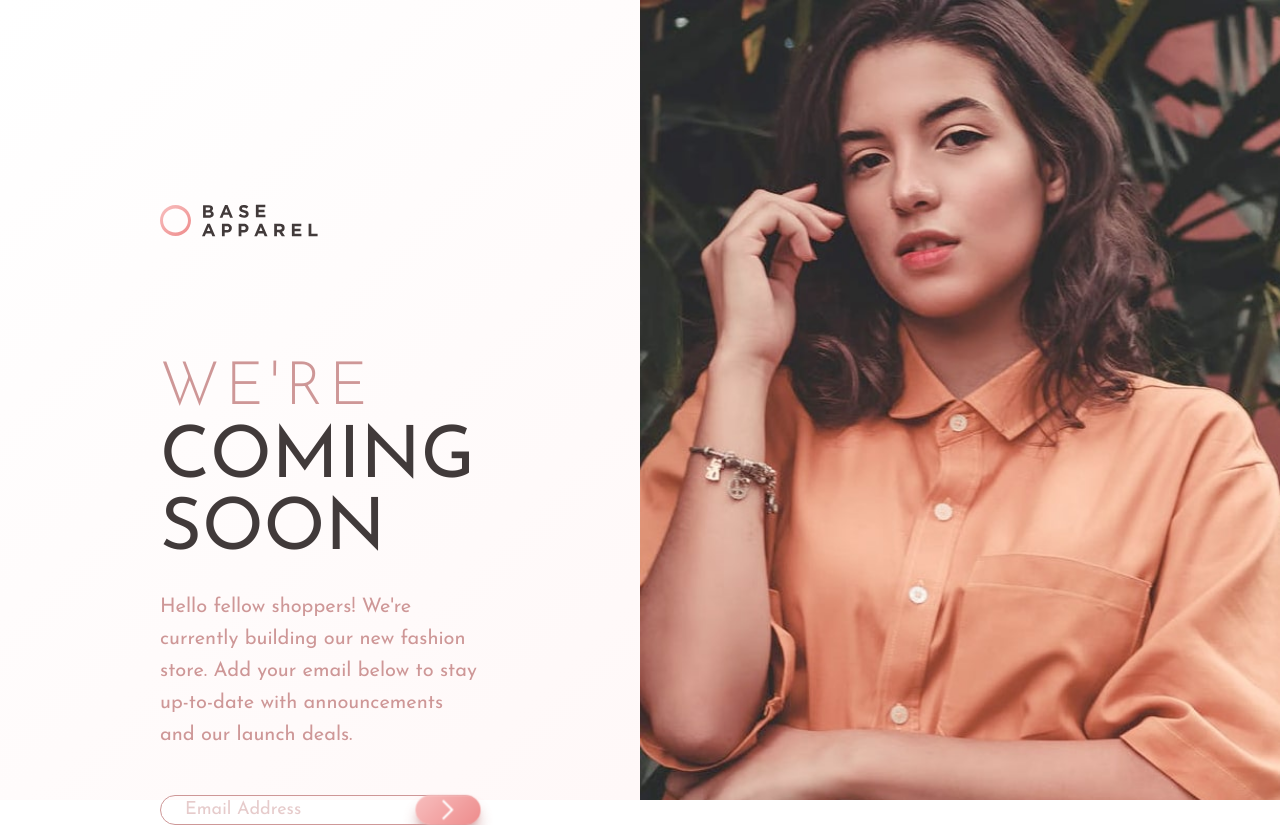
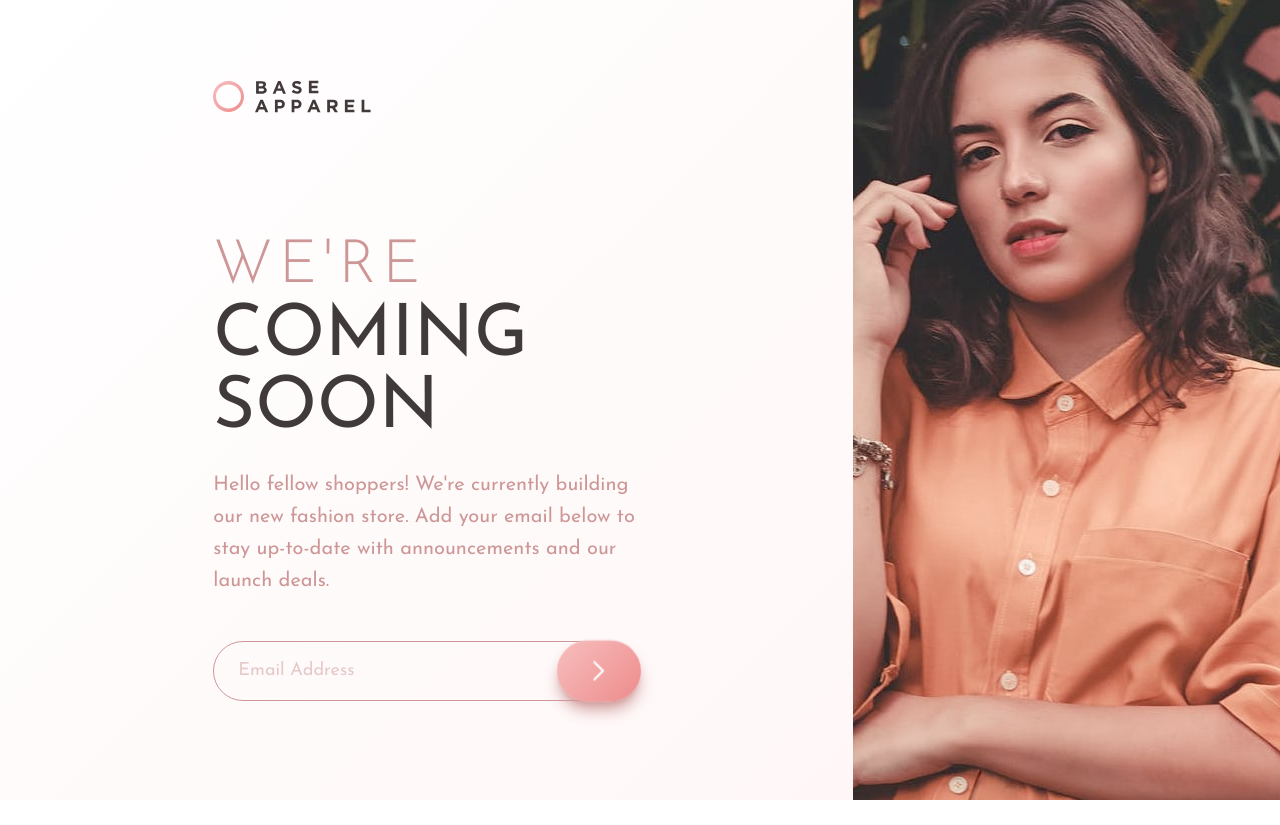
Before and after one commit to iArmanKarimi/challenge-coming-soon, a React (Vite) app: page / in a window 1280 px wide. After the commit the page ends 800 px from the top, so only its background shows below. Built offline with nearby package versions, Linux system fonts and the light colour scheme.

Commit message:
Fix: grid rows and cols

```diff
--- a/src/App.tsx
+++ b/src/App.tsx
@@ -6,8 +6,8 @@ import HeroImage from "./HeroImage";
 function App() {
 	return (
 		<div
-			className="bg-(image:--gradient-light) h-screen
-			xl:grid xl:grid-cols-2 xl:grid-rows-2 xl:gap-0"
+			className="bg-(image:--gradient-light) h-screen xl:items-center
+			xl:grid xl:grid-cols-[2fr_1fr] xl:grid-rows-[auto_1fr] xl:gap-0"
 		>
 			<Logo />
 			<HeroImage />
```
